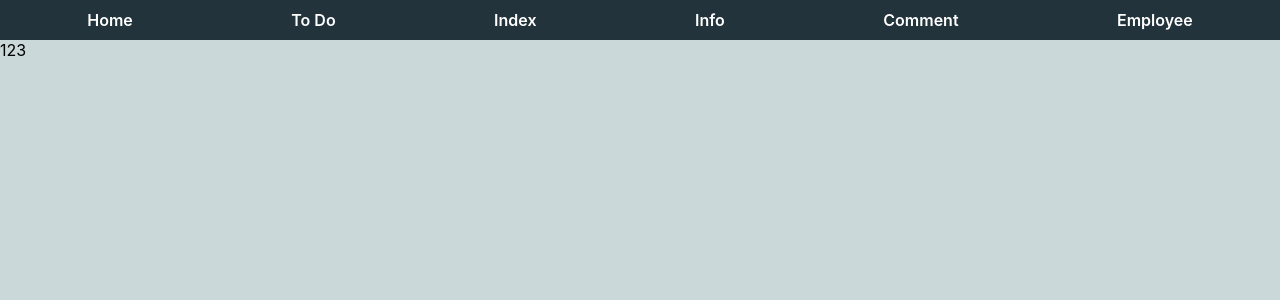
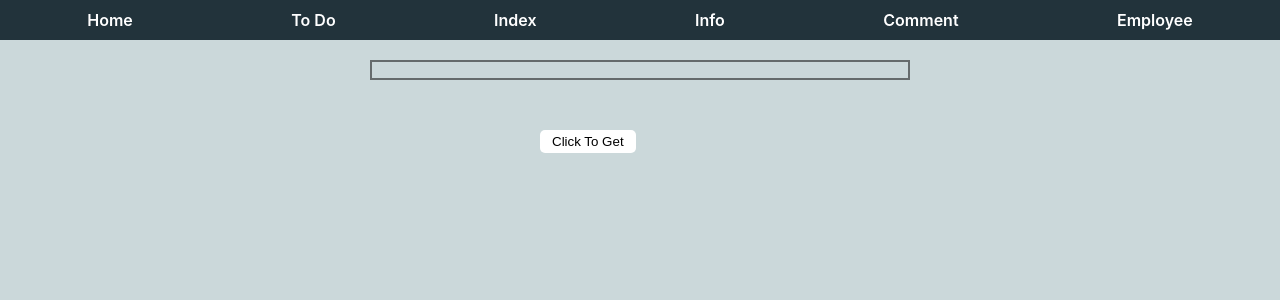
Before and after one commit to Bensonboat/react-todo-hooks, a React (Create React App) app: page /employee in a window 1280 px wide. Shown: the top 300 px of the page. Built offline with nearby package versions, Linux system fonts and the light colour scheme.

Commit message:
axios api

```diff
--- a/package.json
+++ b/package.json
@@ -3,6 +3,7 @@
   "version": "0.1.0",
   "private": true,
   "dependencies": {
+    "axios": "^0.19.0",
     "react": "^16.9.0",
     "react-dom": "^16.9.0",
     "react-router-dom": "^5.0.1",
--- a/src/components/EmployeeApi.jsx
+++ b/src/components/EmployeeApi.jsx
@@ -1,13 +1,43 @@
-import React, {useState} from 'react'
+import React, { useState, useEffect } from 'react'
+import axios from 'axios'
+import { readSync } from 'fs'
 
 const EmployeeApi = () => {
-    const [employee, setEmployee] = useState('')
+    const [loading_status, setLoadingStatus] = useState(false)
 
+    const getEmployeeData = () => {
+        document.getElementById('employee_data').innerHTML = "";
 
+        if (!loading_status) {
+            document.getElementById('employee_status').innerText = 'Loading...'
+        }
 
+        axios.get('http://dummy.restapiexample.com/api/v1/employees')
+            .then(res => {
+                let data = [...res.data]
+                data.map((value, index) => {
+                    console.log(value);
+                    let name_block = document.createElement('div');
+                    name_block.innerText = 'Dog Name ' + value.id + ': ' + value.employee_name;
+                    name_block.id = index
+                    document.getElementById('employee_data').appendChild(name_block)
+                })
+            })
+            .catch((err) => {
+                console.log(err)
+            })
+            .finally(() => {
+                console.log('loading done');
+                document.getElementById('employee_status').innerText = 'Top is the result'
+            })
+    }
     return (
         <div>
-            123
+            <div id='employee_data' style={{ border: 'solid 2px rgba(0,0,0,.5)', padding: '8px 12px', width: '40%', margin: '20px auto', wordBreak: 'break-all' }}></div>
+            <div style={{ margin: '50px auto', width: '200px' }}>
+                <div id='employee_status'></div>
+                <button onClick={getEmployeeData} >Click To Get</button>
+            </div>
         </div>
     )
 }
```
Also changed, not shown: 1 other file (tests, documents, lock files or other folders).
